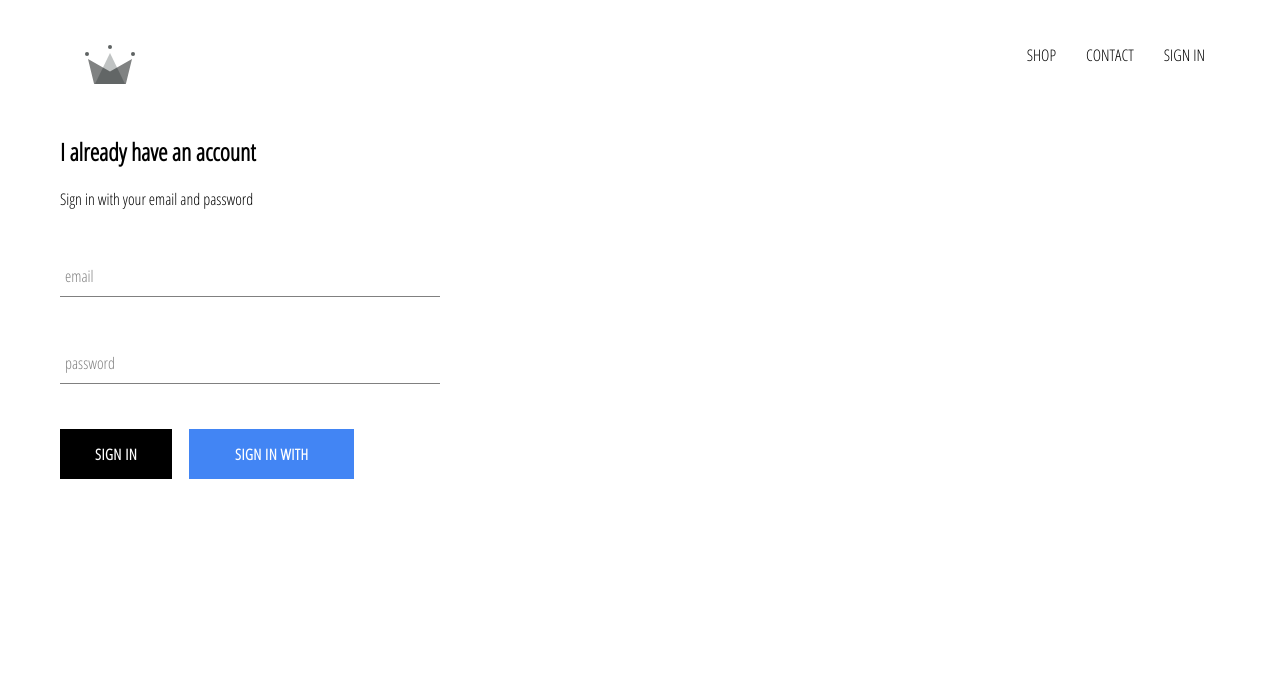
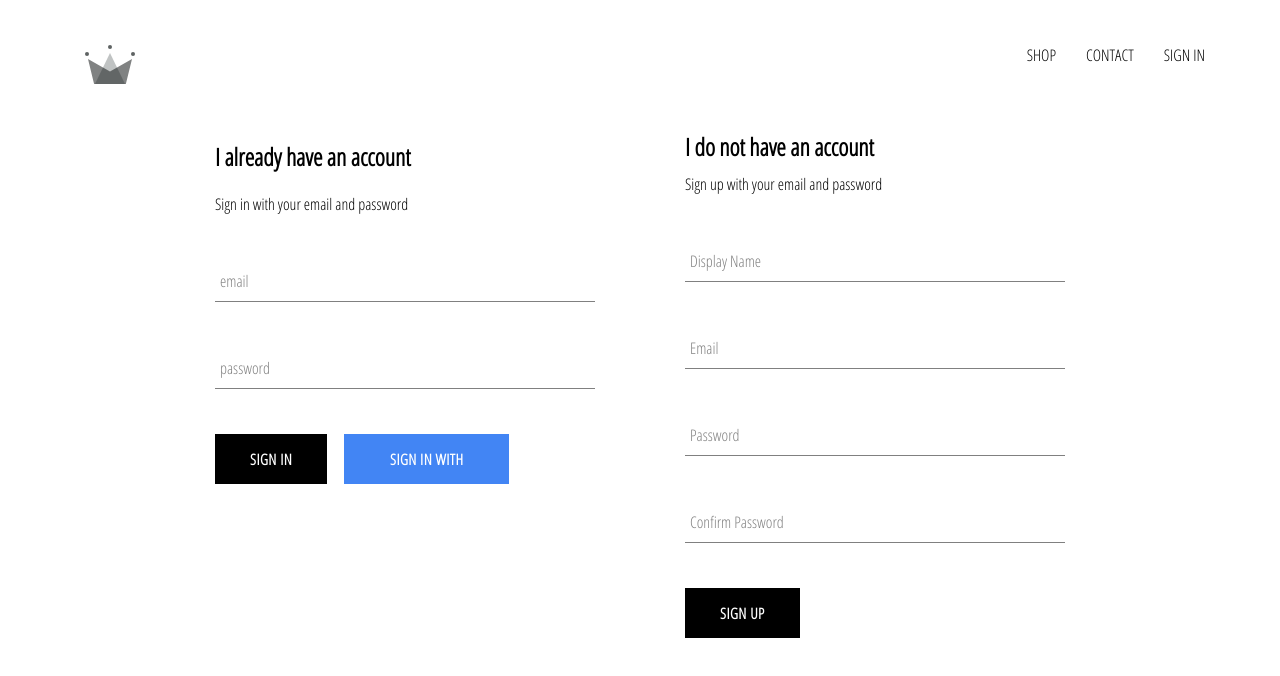
Before and after one commit to SeunJay/crwn-clothing, a React (Create React App) app: page /signin in a window 1280 px wide. Shown: the top 676 px of the page. Built offline with nearby package versions, Linux system fonts and the light colour scheme; no server answers.

Commit message:
implement firestore utils and create ability to store authenticated users in firestore database

```diff
--- a/package.json
+++ b/package.json
@@ -7,7 +7,7 @@
     "@testing-library/react": "^9.3.2",
     "@testing-library/user-event": "^7.1.2",
     "firebase": "^7.14.2",
-    "node-sass": "^4.13.1",
+    "node-sass": "^4.14.0",
     "react": "^16.13.1",
     "react-dom": "^16.13.1",
     "react-router-dom": "^5.1.2",
--- a/src/App.js
+++ b/src/App.js
@@ -3,7 +3,7 @@ import Header from "./components/header/Header";
 import HomePage from "./pages/homePage/HomePage";
 import ShopPage from "./pages/shop/Shop";
 import SignInAndSignUpPage from "./pages/sign-in-and-sign-up/SignInAndSignUp";
-import { auth } from "./firebase/firebase.utils";
+import { auth, createUserProfileDocument } from "./firebase/firebase.utils";
 import { Switch, Route } from "react-router-dom";
 import "./App.css";
 
@@ -19,9 +19,22 @@ class App extends React.Component {
   unsubscribeFromAuth = null;
 
   componentDidMount() {
-    this.unsubscribeFromAuth = auth.onAuthStateChanged((user) => {
-      this.setState({ currentUser: user });
-      console.log(user);
+    this.unsubscribeFromAuth = auth.onAuthStateChanged(async (userAuth) => {
+      if (userAuth) {
+        const useRef = await createUserProfileDocument(userAuth);
+
+        useRef.onSnapshot((snapShot) => {
+          this.setState({
+            currentUser: {
+              id: snapShot.id,
+              ...snapShot.data(),
+            },
+          });
+          console.log(this.state);
+        });
+      } else {
+        this.setState({ currentUser: userAuth });
+      }
     });
   }
 
--- a/src/components/custom-button/CustomButton.js
+++ b/src/components/custom-button/CustomButton.js
@@ -3,12 +3,12 @@ import "./custom-button.scss";
 
 const CustomButton = ({ children, isGoogleSignIn, ...otherProps }) => {
   return (
-    <div
+    <button
       className={`${isGoogleSignIn ? "google-sign-in" : ""} custom-button`}
       {...otherProps}
     >
       {children}
-    </div>
+    </button>
   );
 };
 
--- a/src/components/form-input/FormInput.js
+++ b/src/components/form-input/FormInput.js
@@ -4,13 +4,21 @@ import "./form-input.scss";
 const FormInput = ({ handleChange, label, ...otherProps }) => {
   return (
     <div className="group">
-      <input type="text" className="form-input" onChange={handleChange} />
+      <input
+        type={otherProps.type}
+        name={otherProps.name}
+        value={otherProps.value}
+        className="form-input"
+        onChange={handleChange}
+      />
       {label ? (
         <label
           className={`${
             otherProps.value.length ? "shrink" : ""
           } form-input-label`}
-        >{label}</label>
+        >
+          {label}
+        </label>
       ) : null}
     </div>
   );
--- a/src/components/sign-in/SignIn.js
+++ b/src/components/sign-in/SignIn.js
@@ -38,7 +38,7 @@ class SignIn extends Component {
             type="email"
             name="email"
             value={email}
-            onChange={this.handleChange}
+            handleChange={this.handleChange}
             label="email"
             required
           />
@@ -49,7 +49,7 @@ class SignIn extends Component {
             value={password}
             required
             label="password"
-            onChange={this.handleChange}
+            handleChange={this.handleChange}
           />
 
           <div className="buttons">
--- /dev/null
+++ b/src/components/sign-up/SignUp.js
@@ -0,0 +1,105 @@
+import React, { Component } from "react";
+import FormInput from "../form-input/FormInput";
+import CustomButon from "../custom-button/CustomButton";
+import { auth, createUserProfileDocument } from "../../firebase/firebase.utils";
+
+import "./sign-up.scss";
+
+export class SignUp extends Component {
+  constructor(props) {
+    super(props);
+
+    this.state = {
+      displayName: "",
+      email: "",
+      password: "",
+      confirmPassword: "",
+    };
+  }
+
+  handleSubmit = async (e) => {
+    e.preventDefault();
+
+    const { displayName, email, password, confirmPassword } = this.state;
+
+    if (password !== confirmPassword) {
+      alert("Passwords don't match");
+      return;
+    }
+
+    try {
+      const { user } = await auth.createUserWithEmailAndPassword(
+        email,
+        password
+      );
+
+      await createUserProfileDocument(user, { displayName });
+
+      this.setState({
+        displayName: "",
+        email: "",
+        password: "",
+        confirmPassword: "",
+      });
+    } catch (error) {
+      console.error(error);
+    }
+  };
+
+  handleChange = (e) => {
+    const { name, value } = e.target;
+
+    this.setState({ [name]: value });
+  };
+
+  render() {
+    const { displayName, email, password, confirmPassword } = this.state;
+    return (
+      <div className="sign-up">
+        <h2 className="title">I do not have an account</h2>
+        <span>Sign up with your email and password</span>
+        <form className="sign-up-form" onSubmit={this.handleSubmit}>
+          <FormInput
+            type="text"
+            name="displayName"
+            value={displayName}
+            handleChange={this.handleChange}
+            label="Display Name"
+            required
+          />
+
+          <FormInput
+            type="email"
+            name="email"
+            value={email}
+            handleChange={this.handleChange}
+            label="Email"
+            required
+          />
+
+          <FormInput
+            type="password"
+            name="password"
+            value={password}
+            handleChange={this.handleChange}
+            label="Password"
+            required
+          />
+
+          <FormInput
+            type="password"
+            name="confirmPassword"
+            value={confirmPassword}
+            handleChange={this.handleChange}
+            label="Confirm Password"
+            required
+          />
+
+          <CustomButon type="text">SIGN UP</CustomButon>
+        </form>
+      </div>
+    );
+  }
+}
+
+export default SignUp;
--- /dev/null
+++ b/src/components/sign-up/sign-up.scss
@@ -0,0 +1,9 @@
+.sign-up {
+  display: flex;
+  flex-direction: column;
+  width: 380px;
+
+  .title {
+    margin: 10px 0px;
+  }
+}
--- a/src/firebase/firebase.utils.js
+++ b/src/firebase/firebase.utils.js
@@ -13,6 +13,44 @@ const config = {
   measurementId: "G-PBJW7QQ1VD",
 };
 
+export const createUserProfileDocument = async (userAuth, additionalData) => {
+  if (!userAuth) return;
+
+  let newUser = null;
+
+  const userRef = firestore.doc(`users/${userAuth.uid}`);
+
+  const snapShot = await userRef.get();
+
+  console.log(snapShot.exists)
+
+
+  if (!snapShot.exists) {
+    const { displayName, email } = userAuth;
+
+    const createdAt = new Date();
+
+    try {
+        newUser = await userRef.set({
+        displayName,
+        email,
+        createdAt,
+        ...additionalData,
+      });
+
+    } catch (error) {
+      console.log("error creating the user", error.message);
+    }
+  }
+
+
+  console.log(newUser)
+
+  console.log(userRef)
+
+  return userRef;
+};
+
 firebase.initializeApp(config);
 
 export const auth = firebase.auth();
--- a/src/pages/sign-in-and-sign-up/SignInAndSignUp.js
+++ b/src/pages/sign-in-and-sign-up/SignInAndSignUp.js
@@ -1,11 +1,13 @@
 import React from "react";
 import SignIn from "../../components/sign-in/SignIn";
+import SignUp from "../../components/sign-up/SignUp";
 import "./sign-in-and-sign-up.scss";
 
 const SignInAndSignUp = () => {
   return (
-    <div>
+    <div className="sign-in-and-sign-up">
       <SignIn />
+      <SignUp />
     </div>
   );
 };
--- a/src/pages/sign-in-and-sign-up/sign-in-and-sign-up.scss
+++ b/src/pages/sign-in-and-sign-up/sign-in-and-sign-up.scss
@@ -0,0 +1,6 @@
+.sign-in-and-sign-up {
+  display: flex;
+  width: 850px;
+  justify-content: space-between;
+  margin: 30px auto;
+}
```
Also changed, not shown: 1 other file (tests, documents, lock files or other folders).
